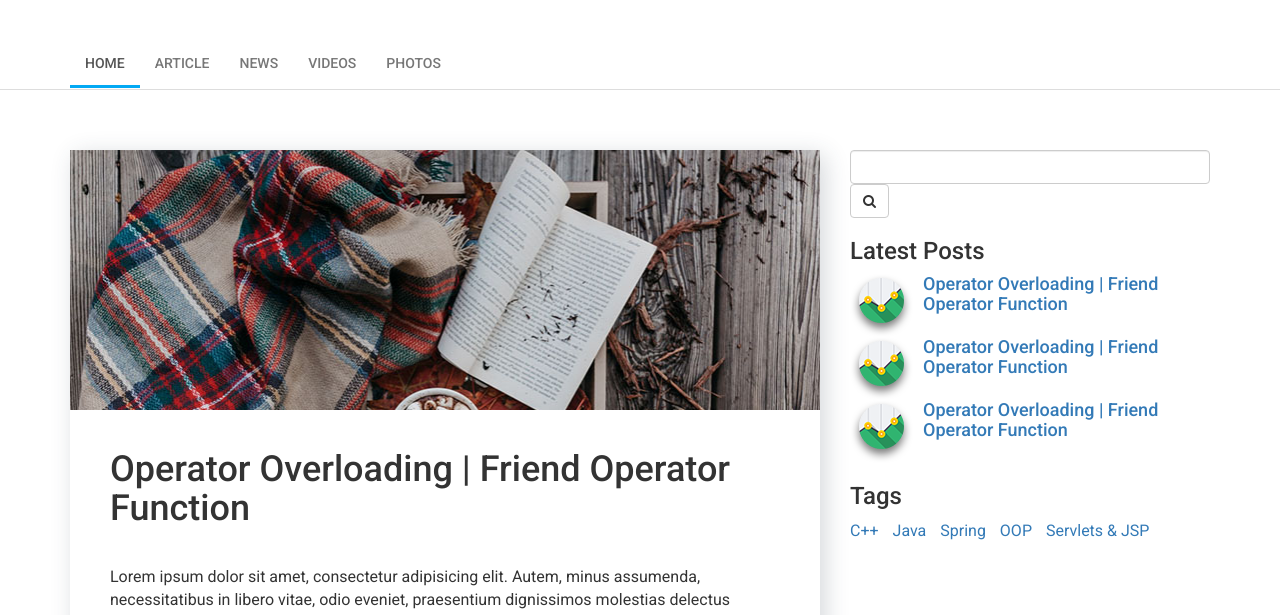
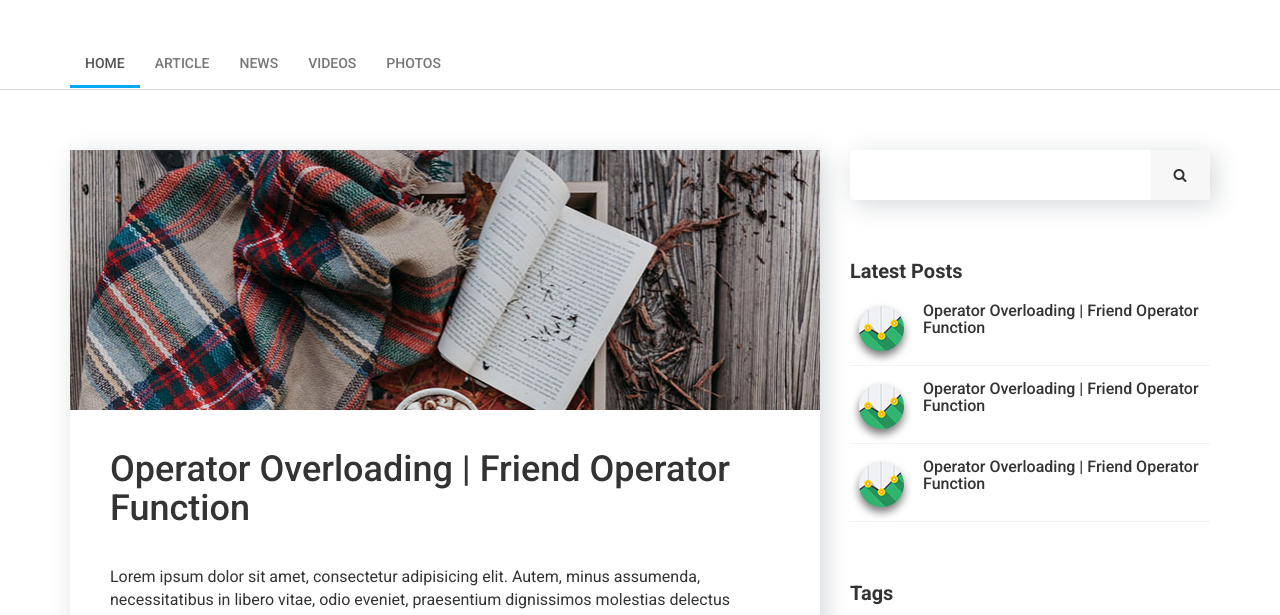
Before and after one commit to afikur/mukto-blog-template, a website: page index.html in a window 1280 px wide. Shown: the part 108-723 px from the top of the page. Drawn offline with nearby package versions, Linux system fonts and the light colour scheme.

Commit message:
style sidebar and footer

```diff
--- a/index.html
+++ b/index.html
@@ -245,7 +245,7 @@
                             <div class="widget search-bar">
                                 <form action="#">
                                     <div class="form-group">
-                                        <input type="text" class="form-control">
+                                        <input type="search" class="form-control">
                                         <button type="submit" class="btn btn-default"><i class="fa fa-search"></i></button>
                                     </div><!-- /.form-group -->
                                 </form>
--- /dev/null
+++ b/src/components/_footer.scss
@@ -0,0 +1,24 @@
+#footer-top {
+	padding: $primary-padding 0;
+
+	color: white;
+	a h4{
+		color: white;
+	}
+	background: $footer-top-background-color;
+	.footer-widget {
+		h3 {
+			margin-top: 0;
+		}
+	}
+}
+
+footer {
+	p {
+		margin: 0;
+		padding: 0;
+	}
+	color: white;
+	padding: 15px 0;
+	background-color: darken($footer-top-background-color, 10);
+}
--- /dev/null
+++ b/src/components/_sidebar.scss
@@ -0,0 +1,89 @@
+.widget {
+	margin-bottom: $primary-margin;
+
+	h3 {
+		margin-bottom: 1em;
+		font-size: $h3-font-size;
+		font-weight: 700;
+	}
+
+	h4 {
+		font-size: $h4-font-size;
+	}
+}
+
+.widget.search-bar {
+	.form-group {
+		position: relative;
+	}
+
+	.form-group input{
+		height: 50px;
+		padding: 16px 74px 16px 26px;
+		font-size: 1em;
+		border-color: transparent;
+		-webkit-box-shadow: 5px 5px 25px 0px rgba(46, 61, 73, 0.2);
+		box-shadow: 5px 5px 25px 0px rgba(46, 61, 73, 0.2);
+
+		&:focus {
+			-webkit-box-shadow: 2px 4px 8px 0px rgba(46, 61, 73, 0.2);
+			box-shadow: 2px 4px 8px 0px rgba(46, 61, 73, 0.2);
+		}
+
+	}
+
+	.form-group button {
+		height: 50px;
+		width: 60px;
+		background: #f7f7f7;
+		border-color: transparent;
+		border-radius: 0 4px 4px 0;
+
+		position: absolute;
+		top: 0;
+		right: 0;
+	}
+}
+
+
+.widget.latest-posts, .footer-widget.latest-posts {
+	ul li {
+		margin: 14px 0;
+		border-bottom: 1px solid #f2f2f2;
+	}
+
+	.media-body {
+		h4 {
+			font-size: $h4-font-size;
+			color: #333;
+			font-weight: 500;
+		}
+	}
+
+}
+
+.widget.tags, .footer-widget.tags {
+	ul {
+		padding-left: 5px;
+	}
+
+	ul>li {
+		margin-top: 10px;
+		margin-bottom: 10px;
+		padding-left: 0;
+	}
+	ul>li a{
+		background: $light-grey;
+		padding: 8px 12px;
+		border-radius: 4px;
+		color: #888;
+		font-weight: 500;
+		transition: background .3s ease;
+
+		&:hover {
+			text-decoration: none;
+			background: $primary-color;
+			color: white;
+		}
+	}
+}
--- a/src/components/_variables.scss
+++ b/src/components/_variables.scss
@@ -3,12 +3,16 @@ $top-nav-font-size: 12px;
 $main-nav-font-size: 14px;
 $h1-font-size: 36px;
 $h2-font-size: 28px;
+$h3-font-size: 20px;
+$h4-font-size: 16px;
 
 //colors
 $primary-color: #03A9F4;
 $top-nav-font-color: #fff;
 $main-nav-font-color: #232323;
 $article-footer-background-color: #f7f7f7;
+$light-grey: #f2f2f2;
+$footer-top-background-color: #333;
 
 //margins and padding
 $primary-margin: 60px;
--- a/src/main.scss
+++ b/src/main.scss
@@ -2,3 +2,5 @@
 @import '/components/typography';
 @import '/components/header';
 @import '/components/content';
+@import '/components/sidebar';
+@import '/components/footer';
```
Also changed, not shown: dist/app.css.
